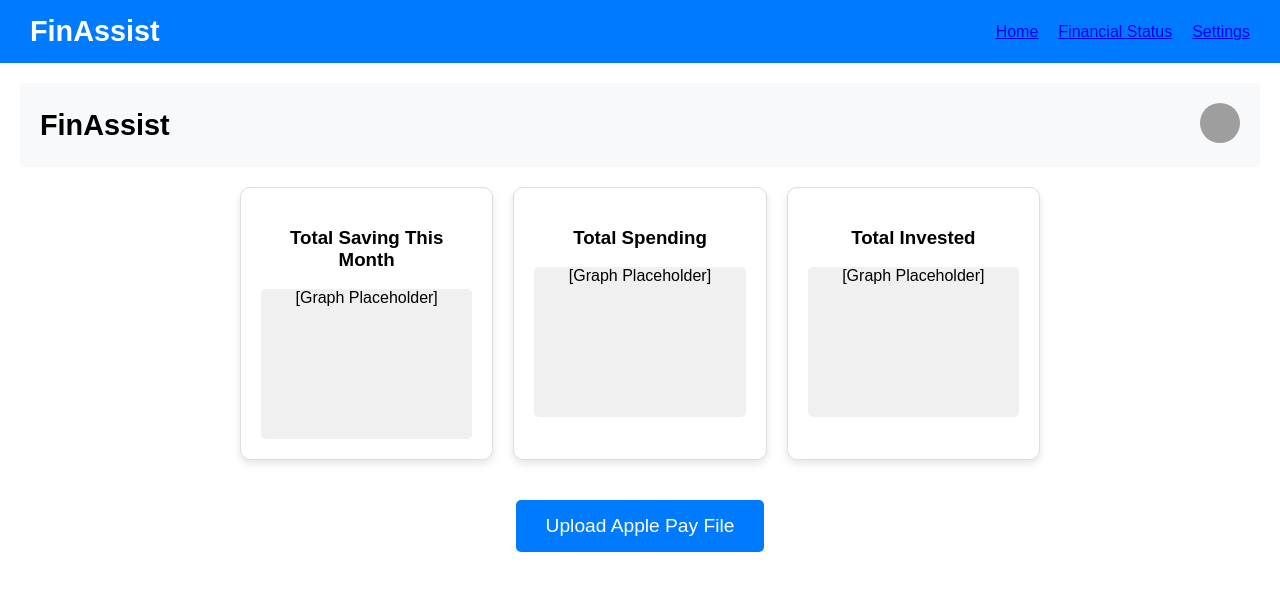
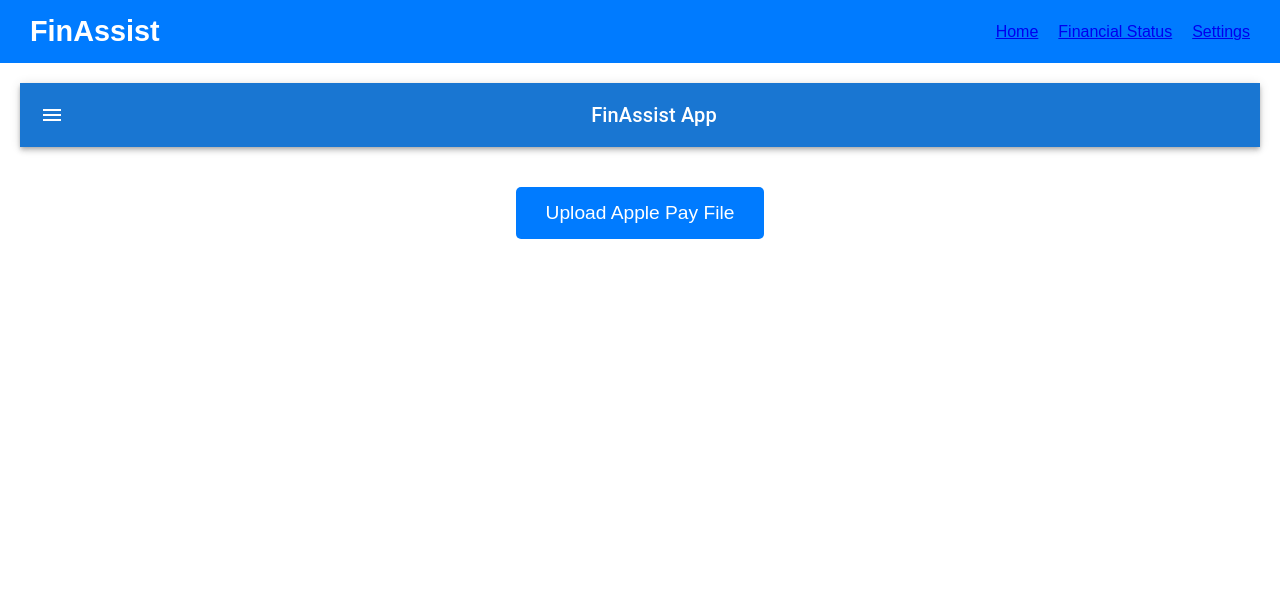
Before and after one commit to mbparsa/finassist-frontend, a React (Create React App) app: page /home in a window 1280 px wide. Shown: the top 590 px of the page. Built offline with nearby package versions, Linux system fonts and the light colour scheme; grey boxes are pictures that could not be loaded.

Commit message:
Added Menut

```diff
--- a/package.json
+++ b/package.json
@@ -17,8 +17,9 @@
     "react-datepicker": "^7.5.0",
     "react-dom": "^18.3.1",
     "react-router-dom": "^6.28.0",
-    "react-scripts": "^3.0.1",
+    "react-scripts": "^5.0.1",
     "recharts": "^2.13.3",
+    "styled-components": "^6.1.13",
     "web-vitals": "^2.1.4"
   },
   "scripts": {
@@ -47,6 +48,7 @@
   },
   "devDependencies": {
     "@babel/preset-env": "^7.26.0",
-    "@babel/preset-react": "^7.25.9"
+    "@babel/preset-react": "^7.25.9",
+    "babel-loader": "^9.2.1"
   }
 }
--- a/src/pages/LandingPage.js
+++ b/src/pages/LandingPage.js
@@ -2,6 +2,9 @@ import React, { useState , useEffect} from 'react';
 import Papa from 'papaparse';
 import BarPlot from './BarPlot';
 import './LandingPage.css';
+import './Menu';
+import { DisabledByDefault } from '@mui/icons-material';
+import Menu from './Menu';
 
 
 
@@ -181,44 +184,13 @@ const LandingPage = () => {
         : plotData;
 
 
+
   return (
+
     <div className="landing-page">
-      {!isUploadModalOpen && (
-        <nav className="navbar">
-          <div className="logo">FinAssist</div>
-          <div className="user-menu">
-            <img src="user-icon.png" alt="User Icon" className="user-icon" onClick={toggleProfileMenu} />
-            {isProfileMenuOpen && (
-              <div className="dropdown-content">
-                <a href="#">Settings</a>
-                <div className="bank-connect-section">
-                  <h3>Connect to Banks/Cards</h3>
-                  <button id="connect-bank-button">Connect with Plaid</button>
-                </div>
-                <a href="#">Logout</a>
-                <a href="#">Plan (Free, Paid)</a>
-              </div>
-            )}
-          </div>
-        </nav>
-      )}
-
+      <Menu/>
       {!isUploadModalOpen && (
         <div className="content">
-          <div className="graphs-section">
-            <div className="graph" id="total-saving">
-              <h3>Total Saving This Month</h3>
-              <div className="placeholder-graph">[Graph Placeholder]</div>
-            </div>
-            <div className="graph" id="total-spending">
-              <h3>Total Spending</h3>
-              <div className="placeholder-graph">[Graph Placeholder]</div>
-            </div>
-            <div className="graph" id="total-invested">
-              <h3>Total Invested</h3>
-              <div className="placeholder-graph">[Graph Placeholder]</div>
-            </div>
-          </div>
           <div className="csv-upload-trigger">
             <button onClick={openUploadModal} className="open-upload-modal-button">
               Upload Apple Pay File
@@ -269,13 +241,8 @@ const LandingPage = () => {
           </div>
         <h3>Spending by Merchant</h3>
         <BarPlot data={filteredData} />
-
-
-
         </div>
-
       )}
-
     </div>
   );
 };
--- /dev/null
+++ b/src/pages/Menu.js
@@ -0,0 +1,91 @@
+import React, { useState } from 'react';
+
+import AppBar from '@mui/material/AppBar';
+import Toolbar from '@mui/material/Toolbar';
+import Typography from '@mui/material/Typography';
+import IconButton from '@mui/material/IconButton';
+import MenuIcon from '@mui/icons-material/Menu';
+import Drawer from '@mui/material/Drawer';
+import List from '@mui/material/List';
+import ListItem from '@mui/material/ListItem';
+import ListItemText from '@mui/material/ListItemText';
+import Divider from '@mui/material/Divider';
+import InboxIcon from '@mui/icons-material/MoveToInbox';
+import MailIcon from '@mui/icons-material/Mail';
+import ListItemIcon from '@mui/material/ListItemIcon';
+import { Box } from '@mui/material';
+
+function Menu() {
+  const [drawerOpen, setDrawerOpen] = useState(false);
+
+  const toggleDrawer = (open) => (event) => {
+    if (
+      event.type === 'keydown' &&
+      (event.key === 'Tab' || event.key === 'Shift')
+    ) {
+      return;
+    }
+    setDrawerOpen(open);
+  };
+
+  const menuItems = ['Home', 'Profile', 'Transactions', 'Settings', 'Logout'];
+
+  return (
+    <Box>
+      {/* AppBar for the top menu */}
+      <AppBar position="static">
+        <Toolbar>
+          <IconButton
+            edge="start"
+            color="inherit"
+            aria-label="menu"
+            onClick={toggleDrawer(true)}
+          >
+            <MenuIcon />
+          </IconButton>
+          <Typography variant="h6" component="div" sx={{ flexGrow: 1 }}>
+            FinAssist App
+          </Typography>
+        </Toolbar>
+      </AppBar>
+
+      {/* Drawer for the side menu */}
+      <Drawer anchor="left" open={drawerOpen} onClose={toggleDrawer(false)}>
+        <Box
+          sx={{ width: 250 }}
+          role="presentation"
+          onClick={toggleDrawer(false)}
+          onKeyDown={toggleDrawer(false)}
+        >
+          <List>
+            {menuItems.map((text, index) => (
+              <ListItem button key={text}>
+                <ListItemText primary={text} />
+              </ListItem>
+            ))}
+          </List>
+          <Divider />
+          <List>
+            {['Help', 'Contact Us'].map((text) => (
+              <ListItem button key={text}>
+                <ListItemText primary={text} />
+              </ListItem>
+            ))}
+          </List>
+          <List>
+            {menuItems.map((text, index) => (
+                <ListItem button key={text}>
+                <ListItemIcon>
+                    {index % 2 === 0 ? <InboxIcon /> : <MailIcon />} {/* Add icons */}
+                </ListItemIcon>
+                <ListItemText primary={text} />
+                </ListItem>
+            ))}
+            </List>
+        </Box>
+      </Drawer>
+    </Box>
+  );
+}
+
+export default Menu;
```
Also changed, not shown: 1 other file (tests, documents, lock files or other folders).
